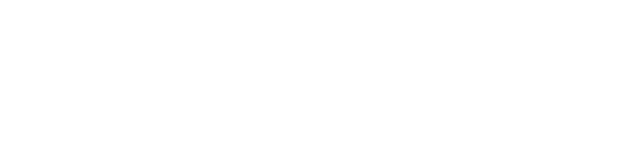
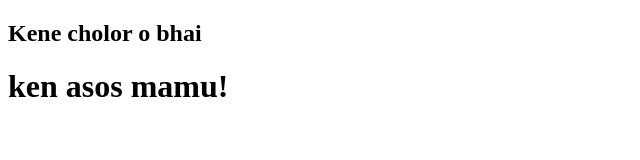
Before and after one commit to ibrahim1612/my-second-repo, a plain HTML site: page index.html in a window 1280 px wide. Shown: the whole page, without its empty margins (0-640 px from the left). Drawn offline with Linux system fonts and the light colour scheme.

Commit message:
added header

```diff
--- a/index.html
+++ b/index.html
@@ -7,6 +7,7 @@
     <title>My Second github repo</title>
 </head>
 <body>
-
+    <h2>Kene cholor o bhai</h2>
+    <h1>ken asos mamu!</h1>
 </body>
 </html>
```
